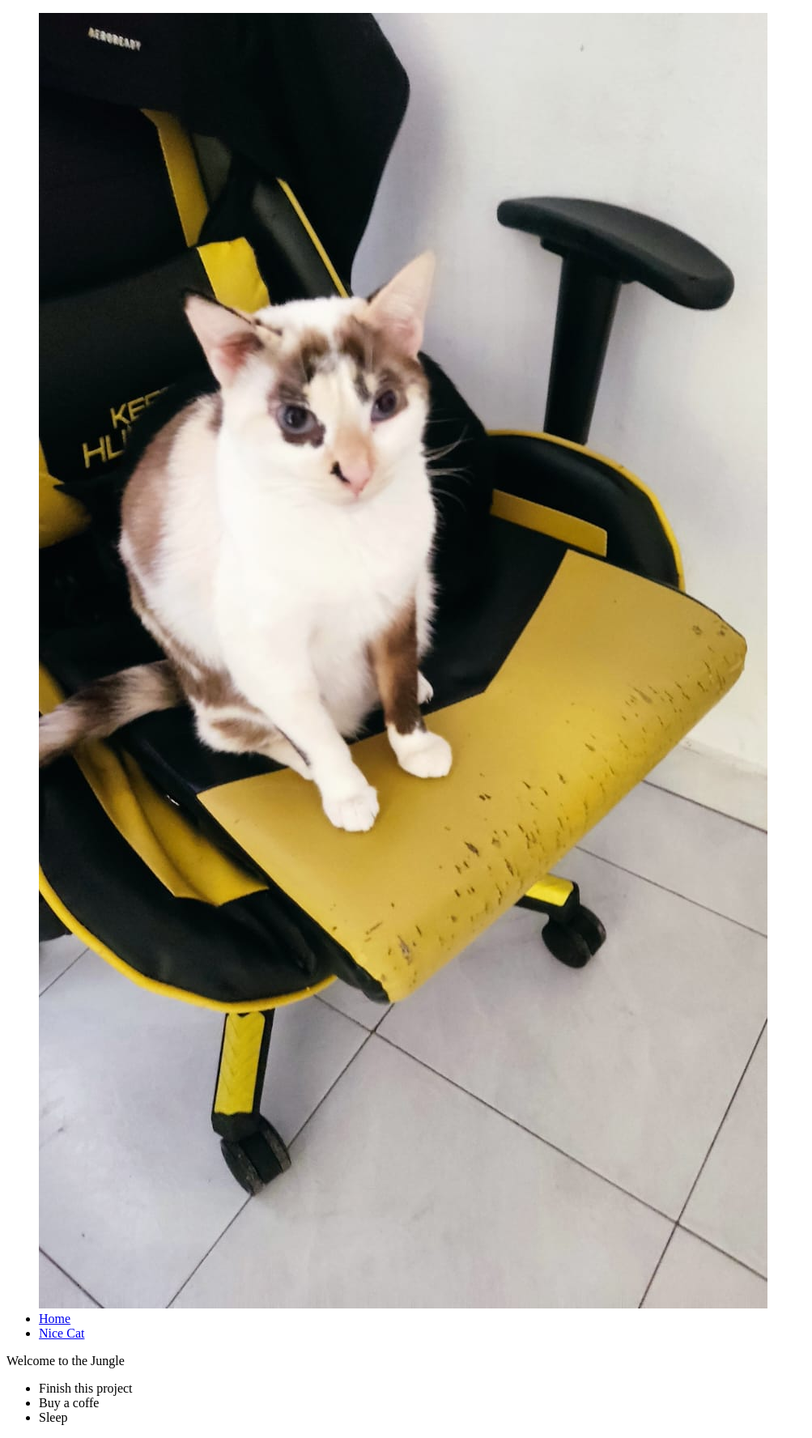
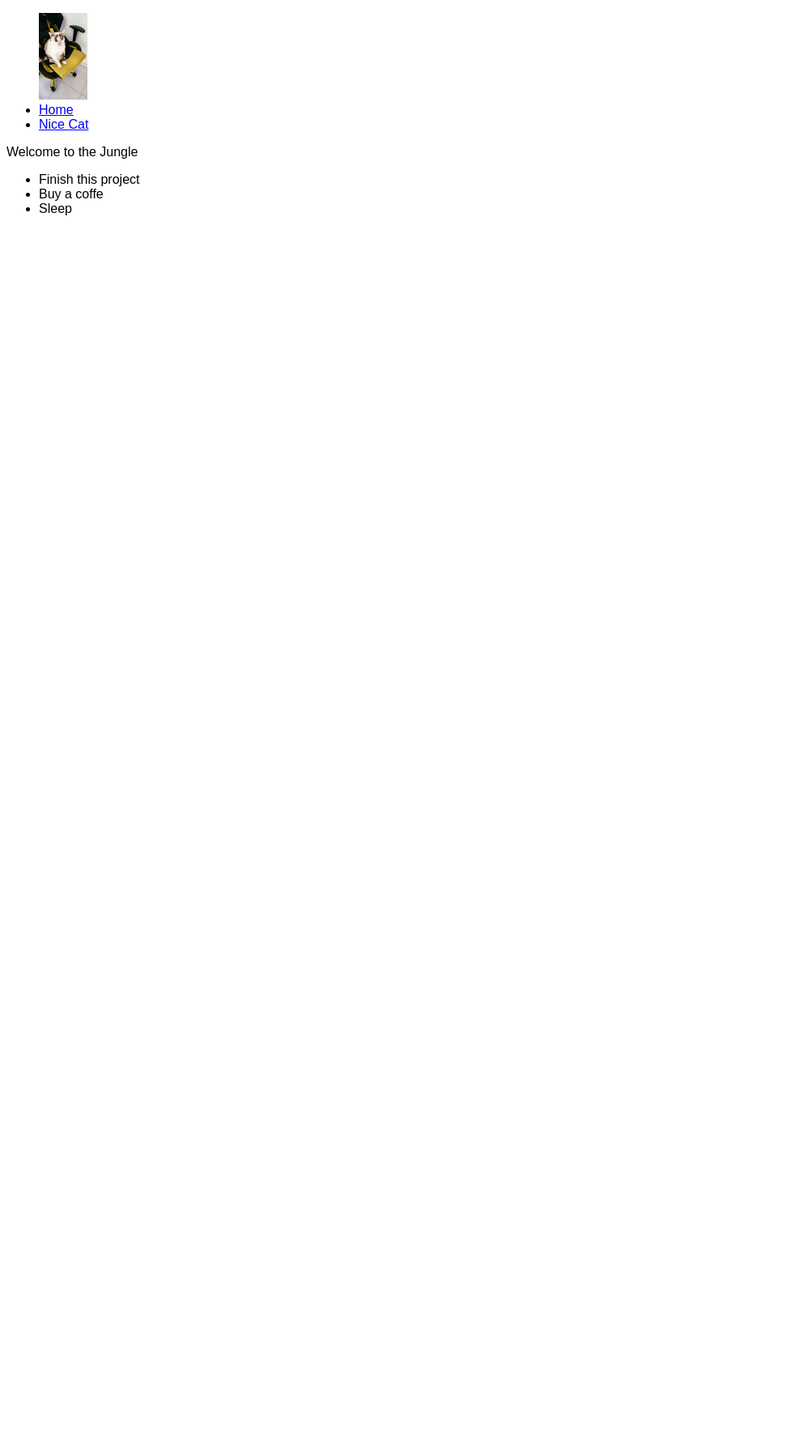
Before and after one commit to Evanderss/CRUD_TO_DO_LIST, a Flask app: page /hello in a window 1280 px wide. Shown: the whole page at 81% size, without its empty margins (0-1003 px from the left). After the commit the page ends 266 px from the top, so only its background shows below. Run offline with Flask 2, Linux system fonts and the light colour scheme.

Commit message:
adding css

```diff
--- /dev/null
+++ b/static/css/main.css
@@ -0,0 +1,7 @@
+html * {
+    font-family: sans-serif;
+}
+
+img {
+    max-width: 60px;
+}
--- a/templates/base.html
+++ b/templates/base.html
@@ -5,6 +5,7 @@
     <meta http-equiv="X-UA-Compatible" content="IE=edge">
     <meta name="viewport" content="width=device-width, initial-scale=1.0">
     <title>{% block title %}Flask to begginers{% endblock title %}</title>
+    <link rel="stylesheet" href="{{ url_for('static', filename='css/main.css')}}">
 </head>
 <body>
     <header>
```
